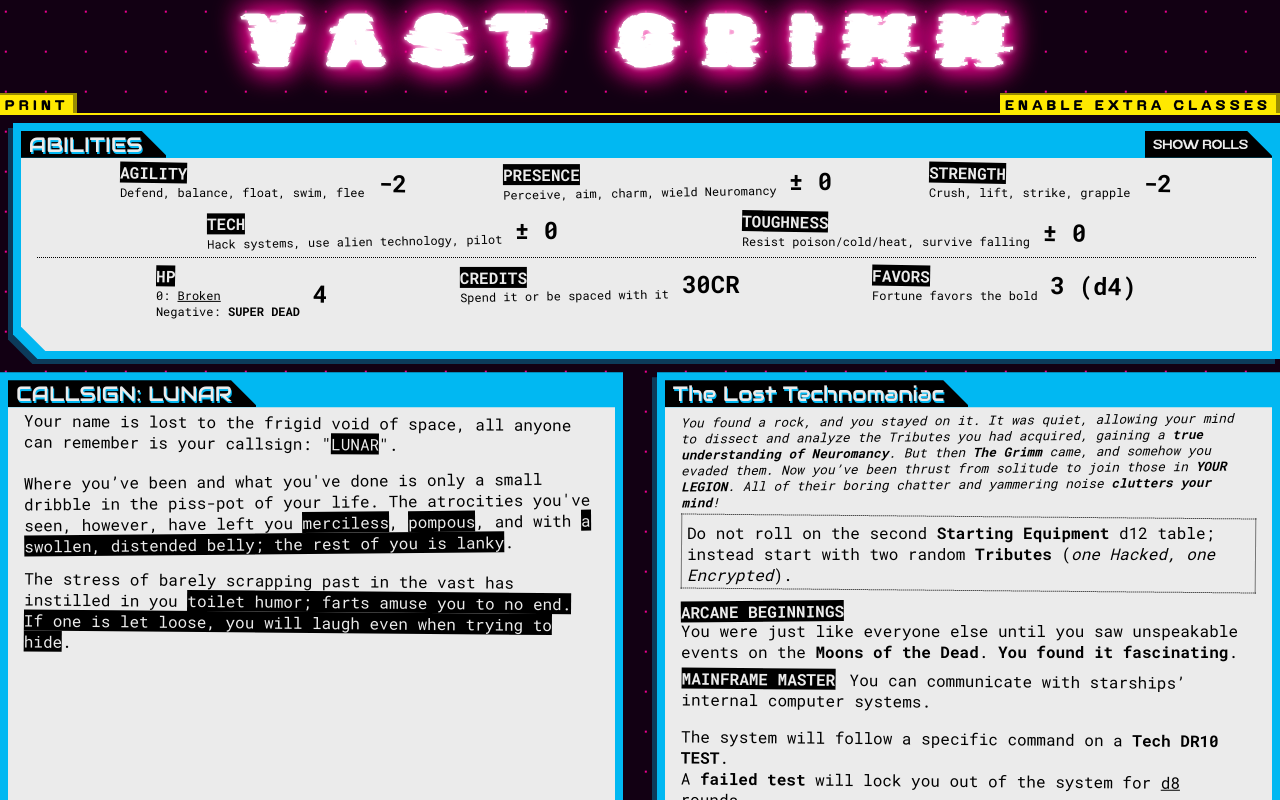
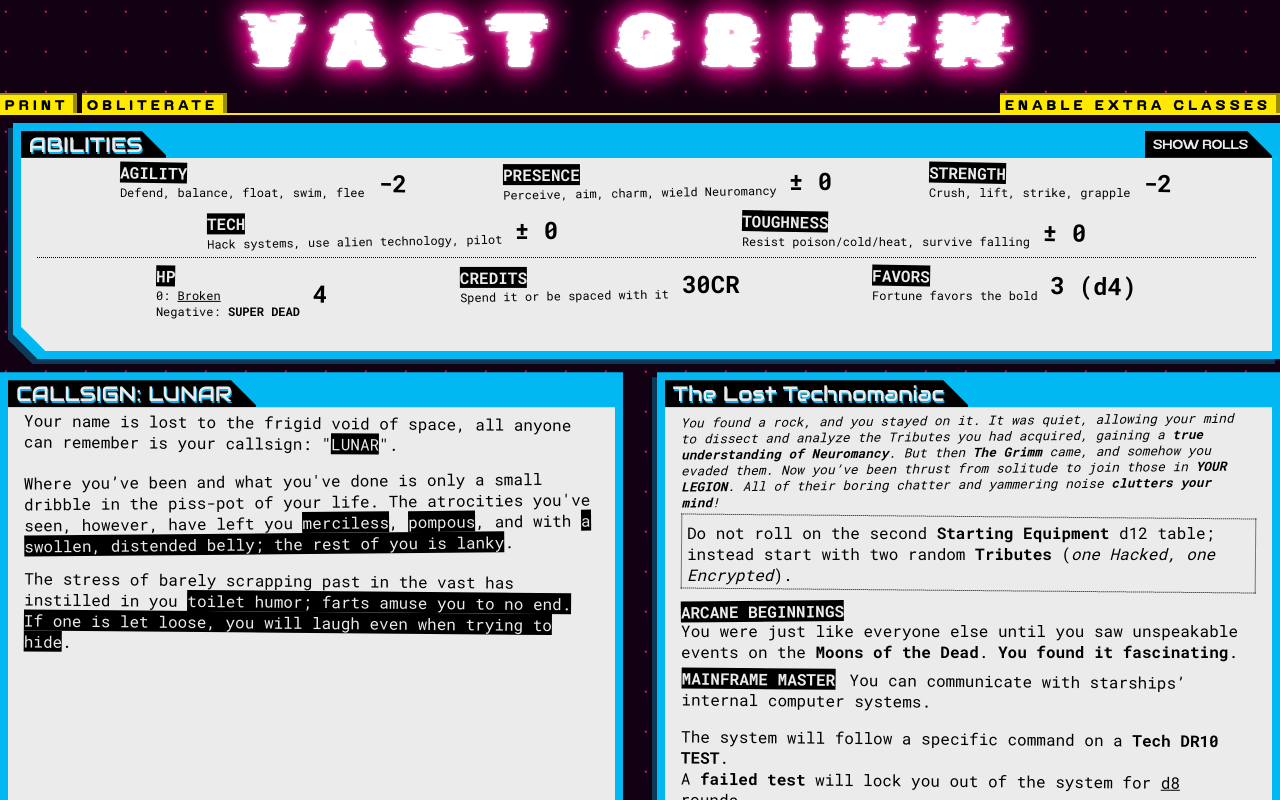
Before and after one commit to artliches/grimm-expanse-character-generator, an Angular app: page /vast-grimm-character-generator/ in a window 1280 px wide. Built offline with nearby package versions, Linux system fonts and the light colour scheme.

Commit message:
v0.95: Add reroll all functionality

```diff
--- a/src/app/app.component.html
+++ b/src/app/app.component.html
@@ -13,6 +13,7 @@
         class="toolbar"
         (printEmitter)="print()"
         (extraClassesEmitter)="enableExtraClasses($event)"
+        (rerollAllEmitter)="rerollAll()"
       ></app-toolbar>
       <app-grimm-abilities
         class="abilities"
@@ -22,6 +23,7 @@
       <app-grimm-identity
         class="identity"
         [currentJob]="currentJob"
+        [rerollAllRecieved]="triggerIdentityReroll"
       >
       </app-grimm-identity>
       <app-grimm-job
@@ -45,6 +47,6 @@
     </div>
     <div>MÖRK BORG is copyright Ockult Örtmästare Games and Stockholm Kartell.</div>
     <div>Get more content at <a target="_blank" href="https://vastgrimm.com">vastgrimm.com</a> || Web app by <a target="_blank" href="https://artliches.github.io/dungeonsandcoding/">codeLiches</a></div>
-    <div>v0.94: Matroshka</div>
+    <div>v0.95: Shove em out the airlock</div>
   </footer>
 </span>
--- a/src/app/app.component.ts
+++ b/src/app/app.component.ts
@@ -23,6 +23,7 @@ export class AppComponent implements OnInit {
   jobsArray: Job[] = [];
   devoutWurm: string = '';
   inIFrame: boolean = false;
+  triggerIdentityReroll: boolean = false
 
   ngOnInit(): void {
       this.random.shuffleArray(JOBS);
@@ -31,6 +32,11 @@ export class AppComponent implements OnInit {
       this.getNewJob();
 
       this.inIFrame = window.self !== window.top;
+  }
+
+  rerollAll() {
+    this.getNewJob();
+    this.triggerIdentityReroll = !this.triggerIdentityReroll;
   }
 
   getNewJob() {
--- a/src/app/grimm-identity/grimm-identity.component.ts
+++ b/src/app/grimm-identity/grimm-identity.component.ts
@@ -16,6 +16,7 @@ export class GrimmIdentityComponent implements OnInit, OnChanges {
   ) {}
 
   @Input() currentJob: Job = {} as Job;
+  @Input() rerollAllRecieved: boolean = false;
 
   identityObj: Identity = {
     name: '',
@@ -37,7 +38,9 @@ export class GrimmIdentityComponent implements OnInit, OnChanges {
   }
 
   ngOnChanges(changes: SimpleChanges): void {
-      if (changes && changes['currentJob']) {
+      if (changes && changes['rerollAllRecieved'] && !changes['rerollAllRecieved'].firstChange) {
+        this.rerollAll();
+      } else if (changes && changes['currentJob']) {
         if (changes['currentJob'].currentValue && changes['currentJob'].currentValue.name === 'Brutal Savage *') {
           this.identityObj.scars = [];
           for (let i = 0; i < 2; i++) {
--- a/src/app/toolbar/toolbar.component.html
+++ b/src/app/toolbar/toolbar.component.html
@@ -1,4 +1,7 @@
 <div class="toolbar-layout">
-    <div (click)="emitPrintEvent()" class="clickable tool-button">PRINT</div>
+    <span class="left-side-buttons">
+        <div (click)="emitPrintEvent()" class="clickable tool-button">PRINT</div>
+        <div (click)="emitRerollAll()" class="clickable tool-button">OBLITERATE</div>
+    </span>
     <div (click)="toggleExtraClasses()" class="clickable tool-button">{{enableExtraClasses ? 'DISABLE' : 'ENABLE'}} EXTRA CLASSES</div>
 </div>
--- a/src/app/toolbar/toolbar.component.scss
+++ b/src/app/toolbar/toolbar.component.scss
@@ -4,6 +4,12 @@
     width: 100%;
     display: flex;
     flex-direction: column;
+    gap: var(--smallest);
+    .left-side-buttons {
+        display: flex;
+        flex-direction: row;
+        gap: var(--smallest);
+    }
     .clickable {
         font-size: var(--smaller);
         width: max-content;
@@ -21,17 +27,19 @@
     }
 }
 
-@media only screen and (min-width: 375px) {
+@media only screen and (min-width: 425px) {
     .toolbar-layout {
+        flex-direction: row;
+        justify-content: space-between;
+    }
+}
+
+@media only screen and (min-width: 768px) {
+    .toolbar-layout {
+        flex-direction: row;
+        justify-content: space-between;
         .clickable {
             font-size: var(--small);
         }
     }
 }
-
-@media only screen and (min-width: 375px) {
-    .toolbar-layout {
-        flex-direction: row;
-        justify-content: space-between;
-    }
-}
--- a/src/app/toolbar/toolbar.component.ts
+++ b/src/app/toolbar/toolbar.component.ts
@@ -9,11 +9,16 @@ import { Component, EventEmitter, Output } from '@angular/core';
 export class ToolbarComponent {
   @Output() printEmitter: EventEmitter<boolean> = new EventEmitter();
   @Output() extraClassesEmitter: EventEmitter<boolean> = new EventEmitter();
+  @Output() rerollAllEmitter: EventEmitter<boolean> = new EventEmitter();
 
   enableExtraClasses: boolean = false;
 
   emitPrintEvent() {
     this.printEmitter.emit(true);
+  }
+
+  emitRerollAll() {
+    this.rerollAllEmitter.emit(true);
   }
 
   toggleExtraClasses() {
```
